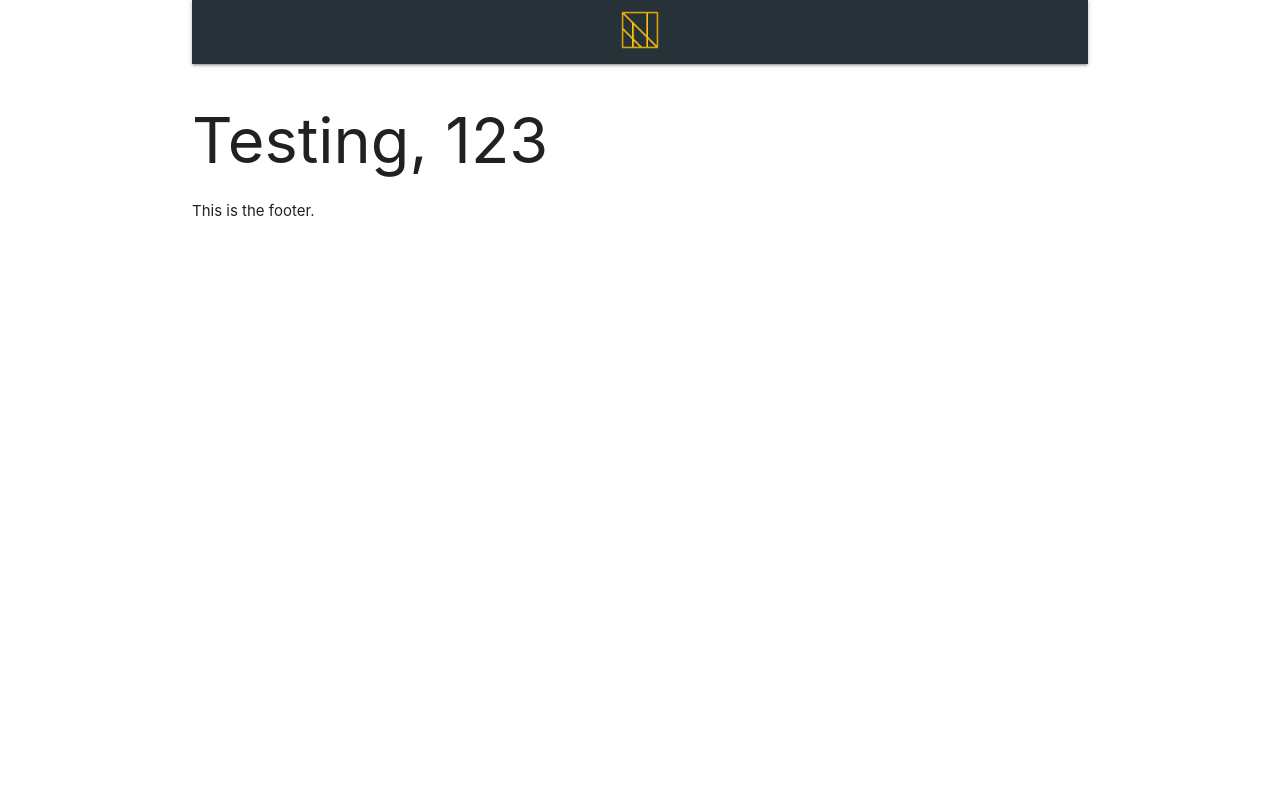
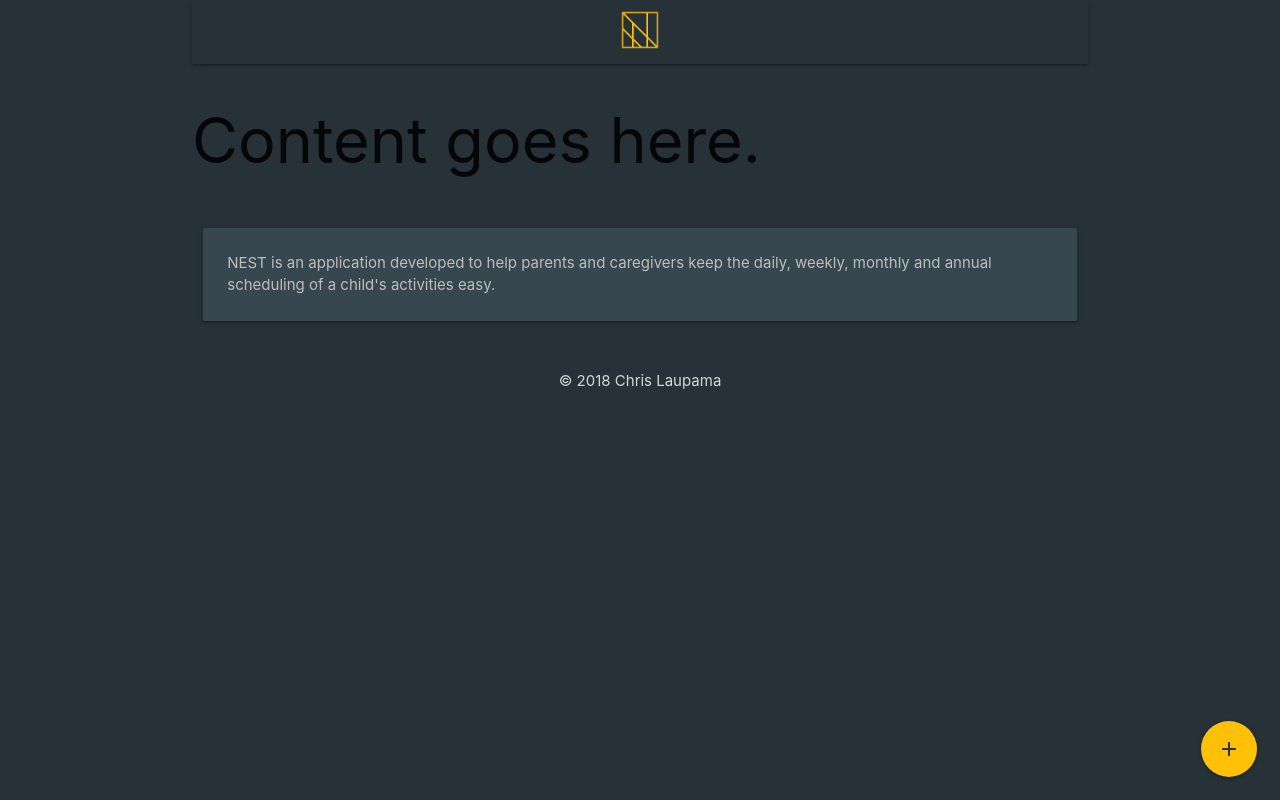
Before and after one commit to chrislaupama/nest-react, a React (Create React App) app: page / in a window 1280 px wide. Built offline with nearby package versions, Linux system fonts and the light colour scheme.

Commit message:
Got the float button working

```diff
--- a/package.json
+++ b/package.json
@@ -5,6 +5,7 @@
   "keywords": [],
   "main": "src/index.js",
   "dependencies": {
+    "materialize-css": "^1.0.0-rc.2",
     "react": "16.5.2",
     "react-dom": "16.5.2",
     "react-scripts": "2.0.3",
--- a/public/index.html
+++ b/public/index.html
@@ -1,19 +1,28 @@
 <!DOCTYPE html>
 <html lang="en">
-
   <head>
-	<meta charset="utf-8">
-	<meta name="viewport" content="width=device-width, initial-scale=1, shrink-to-fit=no">
-	<meta name="theme-color" content="#000000">
+    <meta charset="utf-8" />
+    <meta
+      name="viewport"
+      content="width=device-width, initial-scale=1, shrink-to-fit=no"
+    />
+    <meta name="theme-color" content="#000000" />
     <!--
       manifest.json provides metadata used when your web app is added to the
       homescreen on Android. See https://developers.google.com/web/fundamentals/engage-and-retain/web-app-manifest/
     -->
-	<link rel="manifest" href="%PUBLIC_URL%/manifest.json">
-  <link rel="shortcut icon" href="%PUBLIC_URL%/favicon.ico">
+    <link rel="manifest" href="%PUBLIC_URL%/manifest.json" />
+    <link rel="shortcut icon" href="%PUBLIC_URL%/favicon.ico" />
+    <!-- Import Google Icon Font -->
+    <link
+      href="https://fonts.googleapis.com/icon?family=Material+Icons"
+      rel="stylesheet"
+    />
     <!-- Compiled and minified CSS -->
-   <link rel="stylesheet" href="https://cdnjs.cloudflare.com/ajax/libs/materialize/1.0.0/css/materialize.min.css">
-
+    <link
+      rel="stylesheet"
+      href="https://cdnjs.cloudflare.com/ajax/libs/materialize/1.0.0/css/materialize.min.css"
+    />
     <!-- Compiled and minified JavaScript -->
     <script src="https://cdnjs.cloudflare.com/ajax/libs/materialize/1.0.0/js/materialize.min.js"></script>
 
@@ -29,10 +38,8 @@
     <title>Nest App</title>
   </head>
 
-<body>
-	<noscript>
-		You need to enable JavaScript to run this app.
-	</noscript>
+  <body class="blue-grey darken-4">
+    <noscript> You need to enable JavaScript to run this app. </noscript>
     <div id="root"></div>
     <!--
       This HTML file is a template.
@@ -44,6 +51,6 @@
       To begin the development, run `npm start` or `yarn start`.
       To create a production bundle, use `npm run build` or `yarn build`.
     -->
+    <script src="https://cdnjs.cloudflare.com/ajax/libs/materialize/1.0.0/js/materialize.min.js"></script>
   </body>
-
 </html>
--- a/src/components/App.jsx
+++ b/src/components/App.jsx
@@ -3,6 +3,7 @@ import React from "react"
 import Header from './Header/Header'
 import Main from './Main/Main'
 import Footer from './Footer/Footer'
+import FloatingButton from './FloatingButton/FloatingButton'
 
 export default class App extends React.Component {
     render() {
@@ -11,6 +12,7 @@ export default class App extends React.Component {
                 <Header />
                 <Main />
                 <Footer />
+                <FloatingButton />
             </div>
         )
     }
--- /dev/null
+++ b/src/components/FloatingButton/FloatingButton.jsx
@@ -0,0 +1,46 @@
+import React from 'react'
+import M from 'materialize-css'
+
+
+export default class FloatingButton extends React.Component {
+  render() {
+    return (
+      <div className='fixed-action-btn'>
+        <a href="/#" className='btn-floating btn-large amber'>
+          <i className='large material-icons blue-grey-text text-darken-4'>add</i>
+        </a>
+        <ul>
+          <li>
+            <a href="/#" className='btn-floating yellow darken-1'>
+              <i className='material-icons'>perm_contact_calendar</i>
+            </a>
+          </li>
+          <li>
+            <a href="/#" className='btn-floating green'>
+              <i className='material-icons'>add</i>
+            </a>
+          </li>
+          <li>
+            <a href="/#" className='btn-floating blue'>
+              <i className='material-icons'>edit</i>
+            </a>
+          </li>
+          <li>
+            <a href="/#" className='btn-floating red'>
+              <i className='material-icons'>close</i>
+            </a>
+          </li>
+        </ul>
+      </div>
+    )
+  }
+}
+
+
+document.addEventListener('DOMContentLoaded', function() {
+    var elems = document.querySelectorAll('.fixed-action-btn')
+    M.FloatingActionButton.init(elems, {
+      direction: 'left',
+      hoverEnabled: false
+    })
+  })
--- a/src/components/Footer/Footer.jsx
+++ b/src/components/Footer/Footer.jsx
@@ -1,9 +1,24 @@
-import React from "react"
+import React from 'react'
 
 export default class Footer extends React.Component {
   render() {
     return (
-        <footer>This is the footer.</footer>
+      <footer className='page-footer blue-grey darken-4'>
+        <div className='row'>
+          <div className='col s12'>
+            <div className='card-panel blue-grey darken-3'>
+              <span className='grey-text text-lighten-1'>
+                NEST is an application developed to help parents and caregivers
+                keep the daily, weekly, monthly and annual scheduling of a
+                child's activities easy.
+              </span>
+            </div>
+          </div>
+        </div>
+        <div className='center footer-copyright'>
+          <div className='container'>© 2018 Chris Laupama</div>
+        </div>
+      </footer>
     )
   }
 }
--- a/src/components/Main/Main.jsx
+++ b/src/components/Main/Main.jsx
@@ -4,7 +4,7 @@ export default class Main extends React.Component {
   render() {
     return (
       <div>
-        <h1 className='text-center'>Testing, 123</h1>
+        <h1 className='text-center'>Content goes here.</h1>
       </div>
     )
   }
```
Also changed, not shown: src/components/FloatingButton/floatingbutton.css (added), 1 other file (tests, documents, lock files or other folders). Lines whose indentation alone changed are shown as unchanged.
